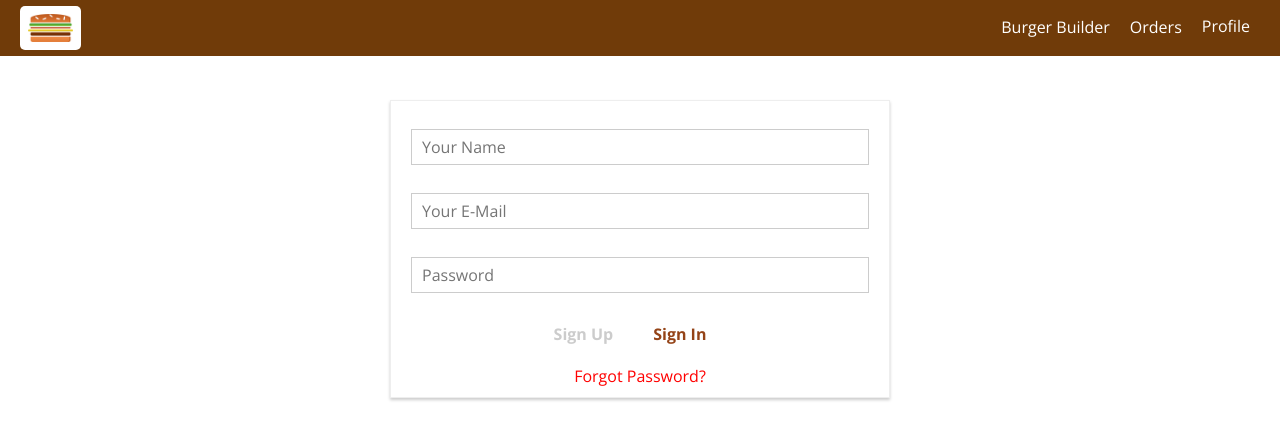
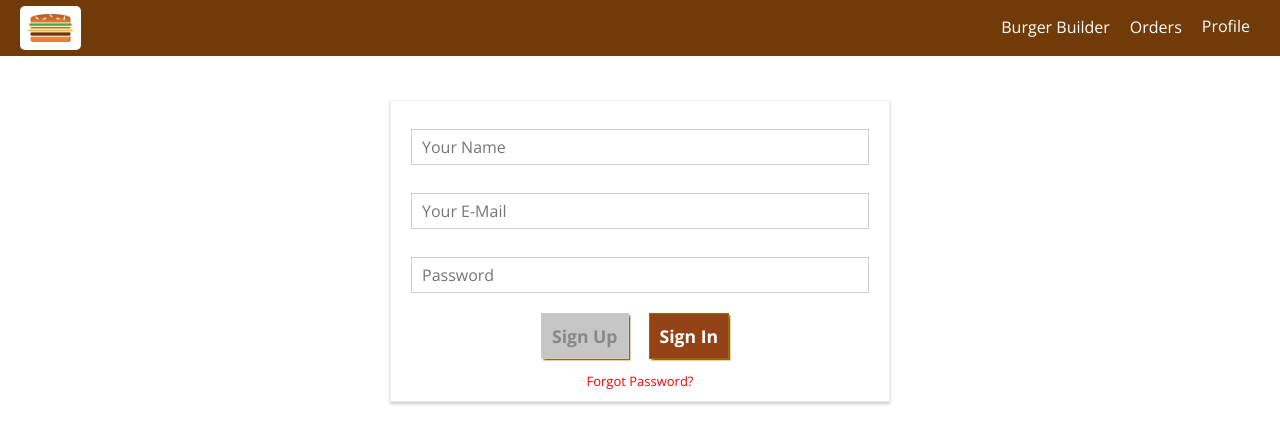
Before and after one commit to festus14/burger-builder-react, a React app: page /auth in a window 1280 px wide. Shown: the top 444 px of the page. Built offline with nearby package versions, Linux system fonts and the light colour scheme.

Commit message:
Finished UI

```diff
--- a/src/components/Auth/ForgotPassword.js
+++ b/src/components/Auth/ForgotPassword.js
@@ -40,6 +40,7 @@ export default class ForgotPassword extends Component {
         ))}
         <Button
           btnType="Success"
+          hasBackground="SuccessBackground"
           disabled={!formIsValid}
           clicked={forgotPasswordHandler}
         >
--- a/src/components/Auth/SignIn.js
+++ b/src/components/Auth/SignIn.js
@@ -40,11 +40,16 @@ export default class SignIn extends Component {
             changed={(event) => onChanged(event, formElement.id)}
           />
         ))}
-        <Button btnType="Danger" clicked={toSignUp}>
+        <Button
+          btnType="Success"
+          hasBackground="SuccessBackground"
+          clicked={toSignUp}
+        >
           Sign Up
         </Button>
         <Button
-          btnType="Success"
+          btnType="Danger"
+          hasBackground="DangerBackground"
           disabled={!formIsValid}
           clicked={signInHandler}
         >
--- a/src/components/Auth/SignUp.js
+++ b/src/components/Auth/SignUp.js
@@ -39,12 +39,13 @@ export default class SignUp extends Component {
         ))}
         <Button
           btnType="Success"
+          hasBackground="SuccessBackground"
           disabled={!formIsValid}
           clicked={signUpHandler}
         >
           Sign Up
         </Button>
-        <Button btnType="Danger" clicked={toSignIn}>
+        <Button btnType="Danger" hasBackground="DangerBackground" clicked={toSignIn}>
           Sign In
         </Button>
       </form>
--- a/src/components/Auth/style.css
+++ b/src/components/Auth/style.css
@@ -11,12 +11,13 @@
 .Auth span{
     color: red;
     font-weight: lighter;
-    font-size: medium;
+    font-size: small;
+    cursor: pointer;
 }
 
 .Auth p{
     font-weight: lighter;
-    font-size: medium;
+    font-size: small;
 }
 
 @media (min-width: 600px) {
--- a/src/components/UI/Button/index.js
+++ b/src/components/UI/Button/index.js
@@ -2,10 +2,14 @@ import React from "react";
 
 import classes from "./style.css";
 
-const button = props => (
+const button = (props) => (
   <button
     disabled={props.disabled}
-    className={[classes.Button, classes[props.btnType], classes[props.hasBackGround]].join(" ")}
+    className={[
+      classes.Button,
+      classes[props.btnType],
+      classes[props.hasBackground],
+    ].join(" ")}
     onClick={props.clicked}
   >
     {props.children}
--- a/src/components/UI/Button/style.css
+++ b/src/components/UI/Button/style.css
@@ -12,7 +12,7 @@
 
 .Button:first-of-type {
   margin-left: 0;
-    padding-left: 0;
+  padding-left: 10;
 }
 
 .Button:disabled {
@@ -28,21 +28,66 @@
   color: #944317;
 }
 
-.hasBackGround {
-    background-color: #DAD735;
+.SuccessBackground {
+  background-color: #5c9210;
   border: 1px solid #966909;
-    color: #966909;
-    box-shadow: 2px 2px 2px #966909;
+  color: #fff;
+  font-size: 1.1em;
+  box-shadow: 1.5px 1.5px 1.5px #966909;
 }
 
-.hasBackGround:hover,
-.hasBackGround:active {
-    background-color: #A0DB41;
+.SuccessBackground:hover,
+.SuccessBackground:active {
+  background-color: #a0db41;
   border: 1px solid #966909;
   color: #966909;
 }
 
-.hasBackGround:disabled {
-    background-color: #C7C6C6;
+.SuccessBackground:disabled {
+  background-color: #c7c6c6;
+  cursor: not-allowed;
   border: 1px solid #ccc;
+  color: #888888;
 }
+
+.SuccessBackground:not(:disabled) {
+  animation: enable 0.3s linear;
+}
+
+.DangerBackground {
+  background-color: #944317;
+  border: 1px solid #966909;
+  color: #fff;
+  font-size: 1.1em;
+  box-shadow: 1.5px 1.5px 1.5px #966909;
+}
+
+.DangerBackground:hover,
+.DangerBackground:active {
+  background-color: #eb590b;
+  border: 1px solid #966909;
+  color: #a0db41;
+}
+
+.DangerBackground:disabled {
+  background-color: #c7c6c6;
+  cursor: not-allowed;
+  border: 1px solid #ccc;
+  color: #888888;
+}
+
+.DangerBackground:not(:disabled) {
+  animation: enable 0.3s linear;
+}
+
+@keyframes enable {
+  0% {
+    transform: scale(1);
+  }
+  60% {
+    transform: scale(1.1);
+  }
+  100% {
+    transform: scale(1);
+  }
+}
```
Lines whose indentation alone changed are shown as unchanged.
